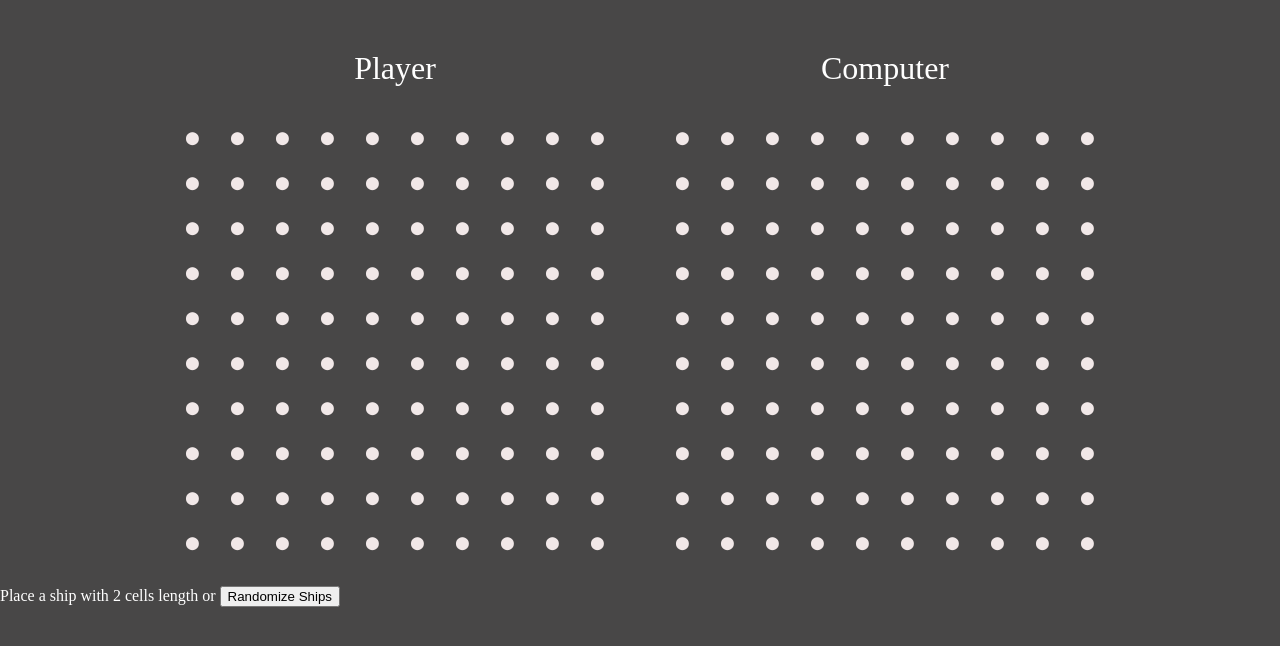
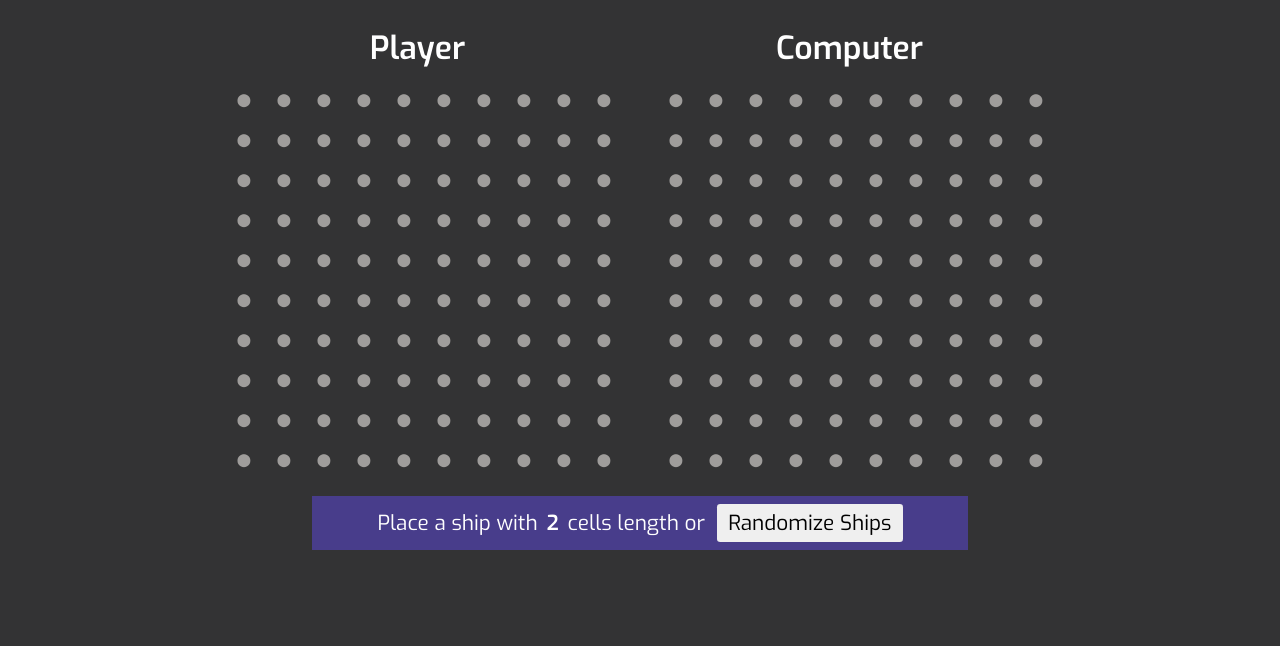
Before and after one commit to juzQrios/odin-battleship, a website built with webpack: page src/index.html in a window 1280 px wide. Built offline with nearby package versions, Linux system fonts and the light colour scheme.

Commit message:
update css  styles

```diff
--- a/src/css/main.css
+++ b/src/css/main.css
@@ -1,21 +1,39 @@
+@import url('https://fonts.googleapis.com/css?family=Exo:400,600&display=swap');
+
 body {
-  background-color: #3b3a3aee;
+  background-color: #333334;
   color: white;
+  font-family: 'Exo', sans-serif;
 }
 .container {
-  padding-top: 2rem;
+  padding-top: 1rem;
   display: flex;
   justify-content: center;
 }
 
 .side {
-  padding: 20px;
+  padding: 1rem;
   text-align: center;
 }
 
-.side h2 {
+
+.info {
+  display: flex;
+  justify-content: center;
+}
+
+.info * {
+  padding: 0 .4rem;;
+  margin-bottom: 1rem;
+  font-weight: 600;
+}
+
+.info h2 {
   font-size: 2rem;
-  padding-bottom: 2rem;
+}
+
+.infot h3 {
+  font-size: 1.8rem;
 }
 
 .row {
@@ -24,8 +42,8 @@ body {
 
 .cell {
   cursor: pointer;
-  height: 45px;
-  width: 45px;
+  height: 40px;
+  width: 40px;
   display: flex;
   justify-content: center;
   align-items: center;
@@ -33,7 +51,7 @@ body {
 }
 
 .empty {
-  color: #f1e8e8;
+  color: #9f9d9b;
 }
 
 .ship {
@@ -42,7 +60,7 @@ body {
 }
 
 .missed {
-  color: #f1e8e856;
+  color: #9f9d9b;
   font-size: .6rem;
 }
 
@@ -50,3 +68,51 @@ body {
   color: indigo;
   font-size: 1.6rem;
 }
+
+.player-instruction, .player-error {
+  display: none;
+  margin: 0 auto;
+  width: 50%;
+  text-align: center;
+}
+
+.player-instruction {
+  font-size: 1.3rem;
+  background-color: darkslateblue;
+  margin-bottom: 1rem;
+  padding: .5rem;
+}
+
+.ships-number {
+  font-weight: 600;
+  padding: .2rem;
+}
+
+.player-error {
+  font-size: 1.2rem;
+  background-color: black;
+  padding: 1rem;
+}
+
+.win {
+  font-size: 1.8rem;
+}
+
+.btn {
+  cursor: pointer;
+  font-size: 1.3rem;
+  font-family: 'Exo', sans-serif;
+  margin-left: .4rem;
+  outline: none;
+  border: none;
+  border-radius: .2rem;
+  padding: .3rem .7rem;;
+}
+
+/*
+#333334
+#8e8582
+#9f9d9b
+#cfcfce
+#f8f7f7
+#c79794 */
```
